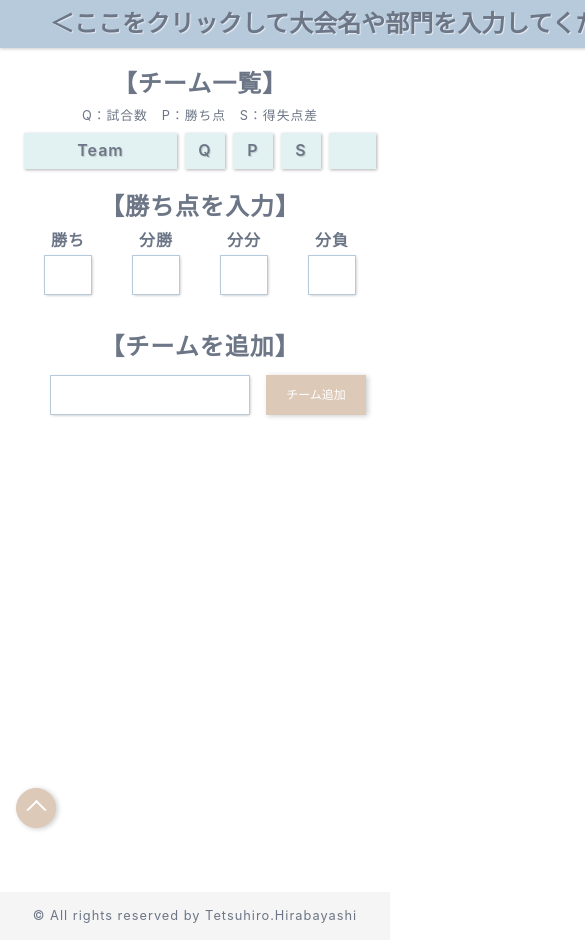
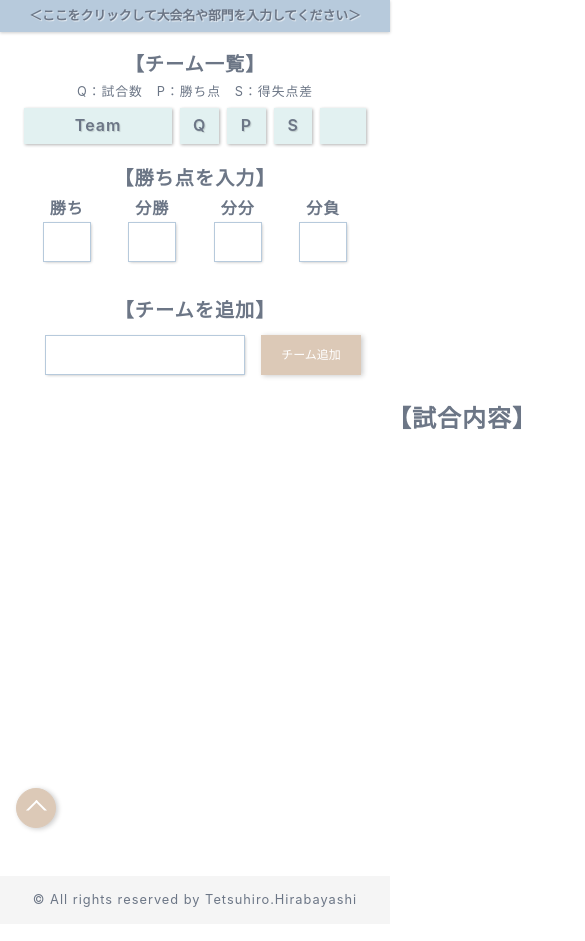
Before and after one commit to tetsu-hira/2set, a React (Create React App) app: page / in a window 390 px wide. Shown: the top 941 px of the page, 585 px wide, since content can reach past the window. Built offline with nearby package versions, Linux system fonts and the light colour scheme.

Commit message:
レスポンシブ対応

```diff
--- a/package.json
+++ b/package.json
@@ -11,6 +11,7 @@
     "@types/react": "^17.0.0",
     "@types/react-dom": "^17.0.0",
     "exceljs": "^4.3.0",
+    "gh-pages": "^3.2.3",
     "gulp": "^4.0.2",
     "gulp-sass": "^5.0.0",
     "gulp-sass-glob": "^1.1.0",
@@ -22,6 +23,8 @@
     "web-vitals": "^1.0.1"
   },
   "scripts": {
+    "predeploy": "npm run build",
+    "deploy": "gh-pages master -d build",
     "start": "react-scripts start",
     "build": "react-scripts build",
     "test": "react-scripts test",
--- a/public/css/style.css
+++ b/public/css/style.css
@@ -80,6 +80,13 @@ button {
   z-index: 100;
   min-width: 960px;
 }
+@media screen and (max-width: 600px) {
+  .Header {
+    width: auto;
+    min-width: 320px;
+    height: auto;
+  }
+}
 .HeaderTitle {
   width: 39rem;
   cursor: pointer;
@@ -87,7 +94,7 @@ button {
   border: none;
   background-color: #b7cadc;
   margin-left: 48px;
-  line-height: 2;
+  line-height: 48px;
   -webkit-appearance: none;
   -moz-appearance: none;
   appearance: none;
@@ -95,6 +102,14 @@ button {
   font-size: 1.5rem;
   font-weight: 600;
   text-shadow: 1px 1px 1px rgba(255, 255, 255, 0.65);
+}
+@media screen and (max-width: 600px) {
+  .HeaderTitle {
+    margin: auto;
+    font-size: 0.8em;
+    text-align: center;
+    height: 32px;
+  }
 }
 .Header .Jump {
   display: flex;
@@ -337,6 +352,11 @@ button {
 .Process {
   min-height: 48em;
 }
+@media screen and (max-width: 600px) {
+  .Process {
+    min-height: auto;
+  }
+}
 .ProcessContainer {
   margin: auto 0;
 }
@@ -345,6 +365,12 @@ button {
   min-width: 1280px;
   height: 100vh;
 }
+@media screen and (max-width: 600px) {
+  .ProcessContainer .ProcessMain {
+    display: block;
+    min-width: 320px;
+  }
+}
 .ProcessContainer .ProcessMain .ProcessList {
   max-width: 400px;
   padding: 16px 24px 0px 24px;
@@ -352,8 +378,19 @@ button {
   overflow: auto;
   flex: 1;
 }
+@media screen and (max-width: 600px) {
+  .ProcessContainer .ProcessMain .ProcessList {
+    max-width: 600px;
+    width: 100%;
+  }
+}
 .ProcessContainer .ProcessMain .ProcessList p {
   font-size: 0.8rem;
+}
+@media screen and (max-width: 600px) {
+  .ProcessContainer .ProcessMain .ProcessList h1 {
+    font-size: 1.2em;
+  }
 }
 .ProcessContainer .ProcessMain .ProcessList__Border {
   margin-bottom: 1em;
--- a/public/index.html
+++ b/public/index.html
@@ -1,5 +1,5 @@
 <!DOCTYPE html>
-<html lang="en">
+<html lang="ja">
   <head>
     <meta charset="utf-8" />
     <link rel="icon" href="%PUBLIC_URL%/favicon.ico" />
--- a/sass/Module/Header.scss
+++ b/sass/Module/Header.scss
@@ -8,6 +8,11 @@
   box-shadow: inset 0px 0px 0 rgba(255,255,255,0.3), 0px 1px 3px rgba(0, 0, 0, 0.2);
   z-index: 100;
   min-width: 960px;
+  @include mq() {
+    width: auto;
+    min-width: 320px;
+    height: auto;
+  }
   &Title {
     width: 39rem;
     cursor: pointer;
@@ -15,7 +20,7 @@
     border: none;
     background-color: $PrimaryColor;
     margin-left: 48px;
-    line-height: 2;
+    line-height: 48px;
     -webkit-appearance: none;
     -moz-appearance: none;
     appearance: none;
@@ -23,6 +28,12 @@
     font-size: 1.5rem;
     font-weight: 600;
     text-shadow: 1px 1px 1px rgba(255, 255, 255, 0.65);
+    @include mq() {
+      margin: auto;
+      font-size: 0.8em;
+      text-align: center;
+      height: 32px;
+    }
   }
   .Jump {
     display: flex;
--- a/sass/Page/Process.scss
+++ b/sass/Page/Process.scss
@@ -1,6 +1,9 @@
 .Process {
   min-height: 48em;
   // padding-top: 48px;
+  @include mq() {
+    min-height: auto;
+  }
   &Container {
     margin: auto 0;
     // width: 93%;
@@ -8,14 +11,27 @@
       display: flex;
       min-width: 1280px;
       height: 100vh;
+      @include mq() {
+        display: block;
+        min-width: 320px;
+      }
       .ProcessList {
         max-width: 400px;
         padding: 16px 24px 0px 24px;
         max-height: 100vh;
         overflow: auto;
         flex: 1;
+        @include mq() {
+          max-width: 600px;
+          width: 100%;
+        }
         p {
           font-size: 0.8rem;
+        }
+        h1 {
+          @include mq() {
+            font-size: 1.2em;
+          }
         }
         &__Border {
           margin-bottom: 1em;
--- /dev/null
+++ b/sass/Setting/Mixin.scss
@@ -0,0 +1,12 @@
+$breakpoints: (
+  // 'sm': 'screen and (min-width: 400px)',
+  'md': 'screen and (max-width: 600px)',
+  // 'lg': 'screen and (min-width: 1000px)',
+  // 'xl': 'screen and (min-width: 1200px)',
+) !default;
+
+@mixin mq($breakpoint: md) {
+  @media #{map-get($breakpoints, $breakpoint)} {
+    @content;
+  }
+}
```
Also changed, not shown: 1 other file (tests, documents, lock files or other folders).
